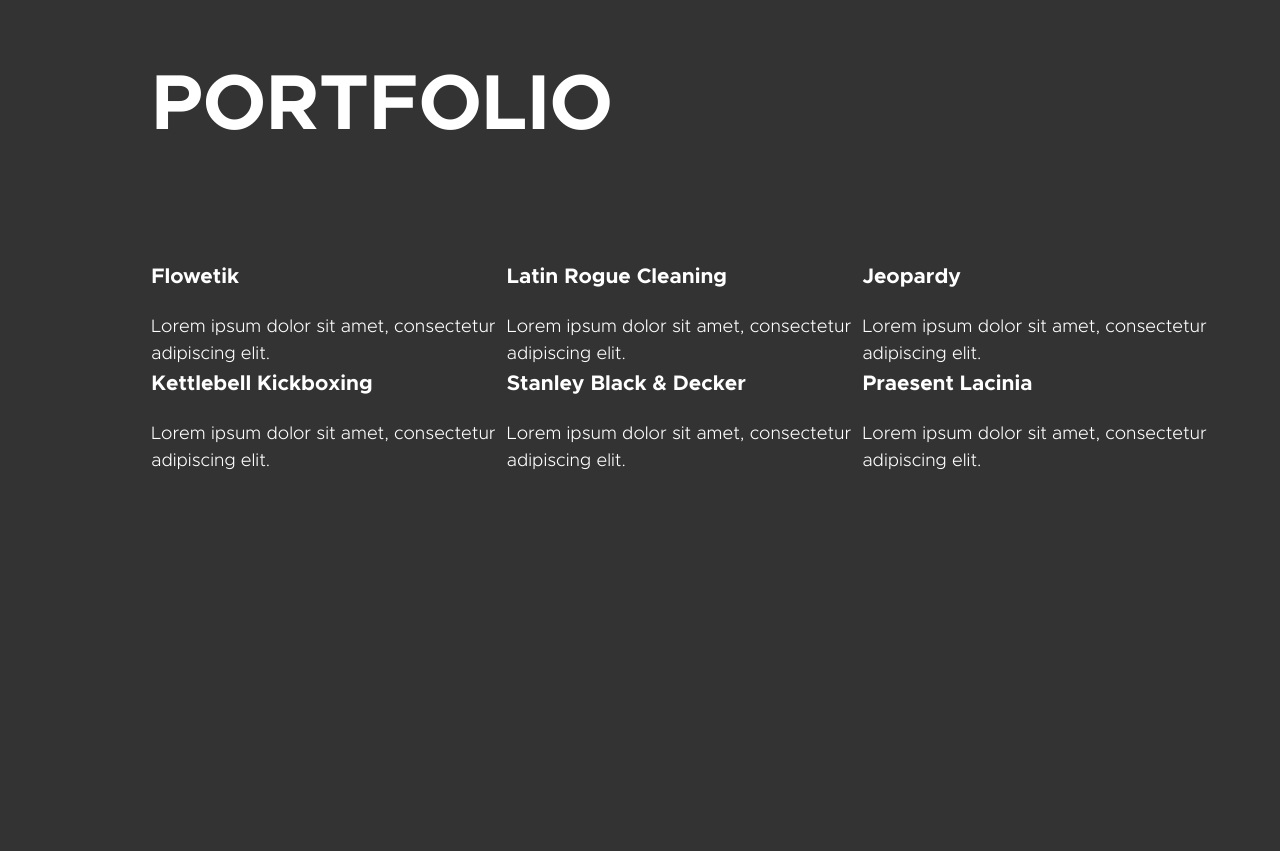
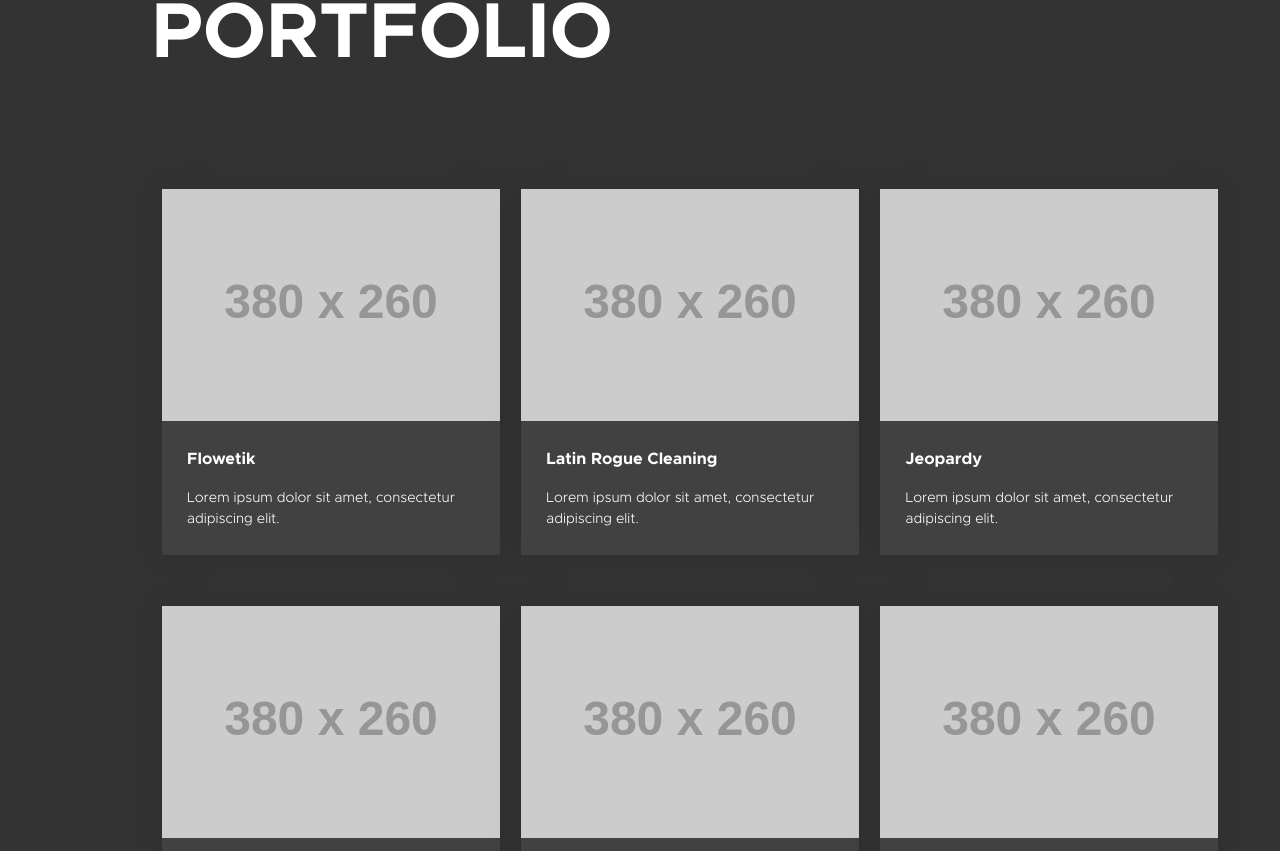
Before and after one commit to therstyle/chrisrobertsweb, a Vue app: page / in a window 1280 px wide. Shown: the part 2694-3545 px from the top of the page. Built offline with nearby package versions, Linux system fonts and the light colour scheme.

Commit message:
Styled portfolio entry items

```diff
--- a/src/App.vue
+++ b/src/App.vue
@@ -92,6 +92,10 @@ body {
   }
 }
 
+img {
+  max-width: 100%;
+}
+
 .heading {
   font-size: 6.1vw;
   margin-bottom: var(--space-2);
--- a/src/assets/css/_vars.scss
+++ b/src/assets/css/_vars.scss
@@ -1,6 +1,7 @@
 :root {
   //colors
   --black: #000;
+  --med-gray: #414141;
   --dark-gray: #333;
   --light-gray: rgba(255,255,255,0.1);
   --red: #CC0000;
--- a/src/components/layout/PortfolioItem.vue
+++ b/src/components/layout/PortfolioItem.vue
@@ -1,7 +1,7 @@
 <template>
-  <article>
+  <article class="portfolio--content-entry">
     <header>
-
+      <img :src="image">
     </header>
 
     <div class="description">
@@ -28,9 +28,22 @@ export default {
 .portfolio--content {
   display: flex;
   flex-wrap: wrap;
+  justify-content: space-around;
+}
 
-  > article {
-    width: 33%;
+.portfolio--content-entry {
+  width: calc(33% - (4vw / 3));
+  margin-bottom: 4vw;
+  box-shadow: 0 0 30px rgba(0,0,0,0.1);
+
+  header {
+    background: #000;
+  }
+
+  .description {
+    font-size: 14px;
+    padding: 2vw;
+    background: var(--med-gray);
   }
 }
 </style>
```
